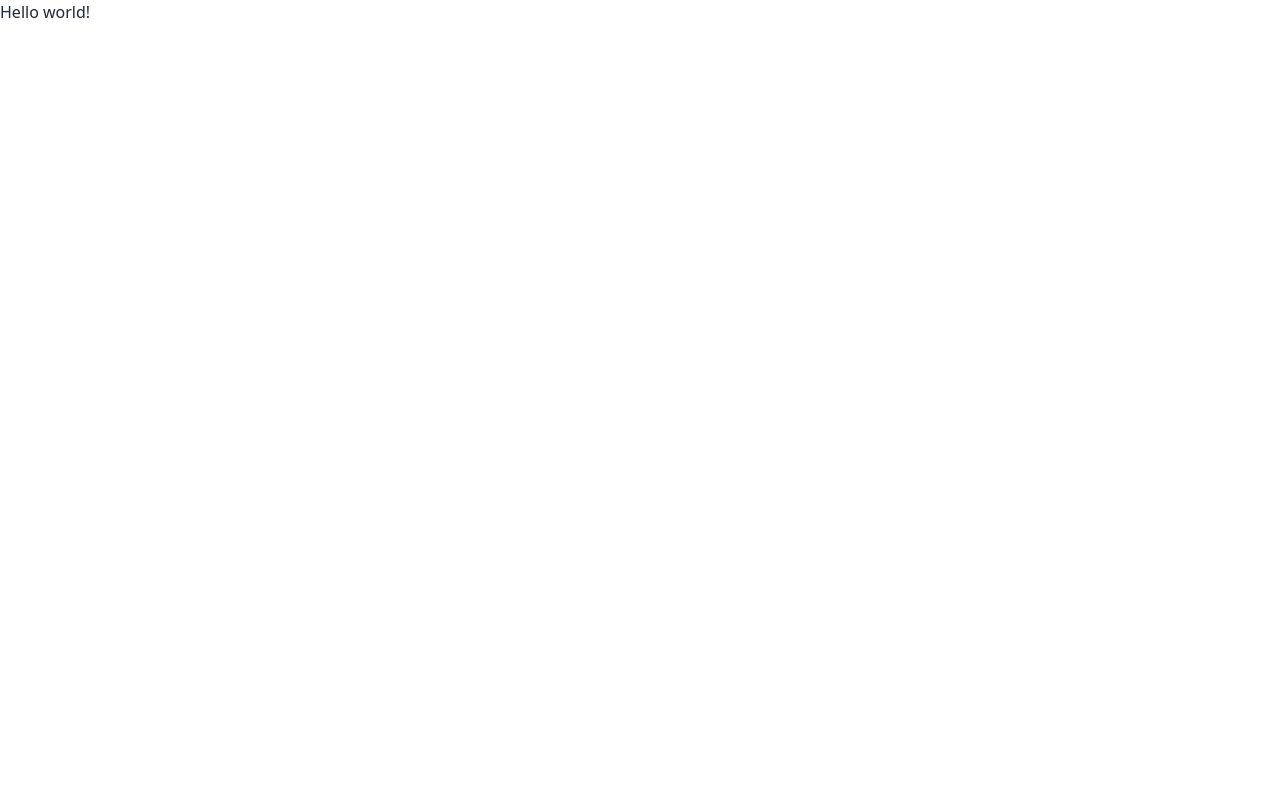
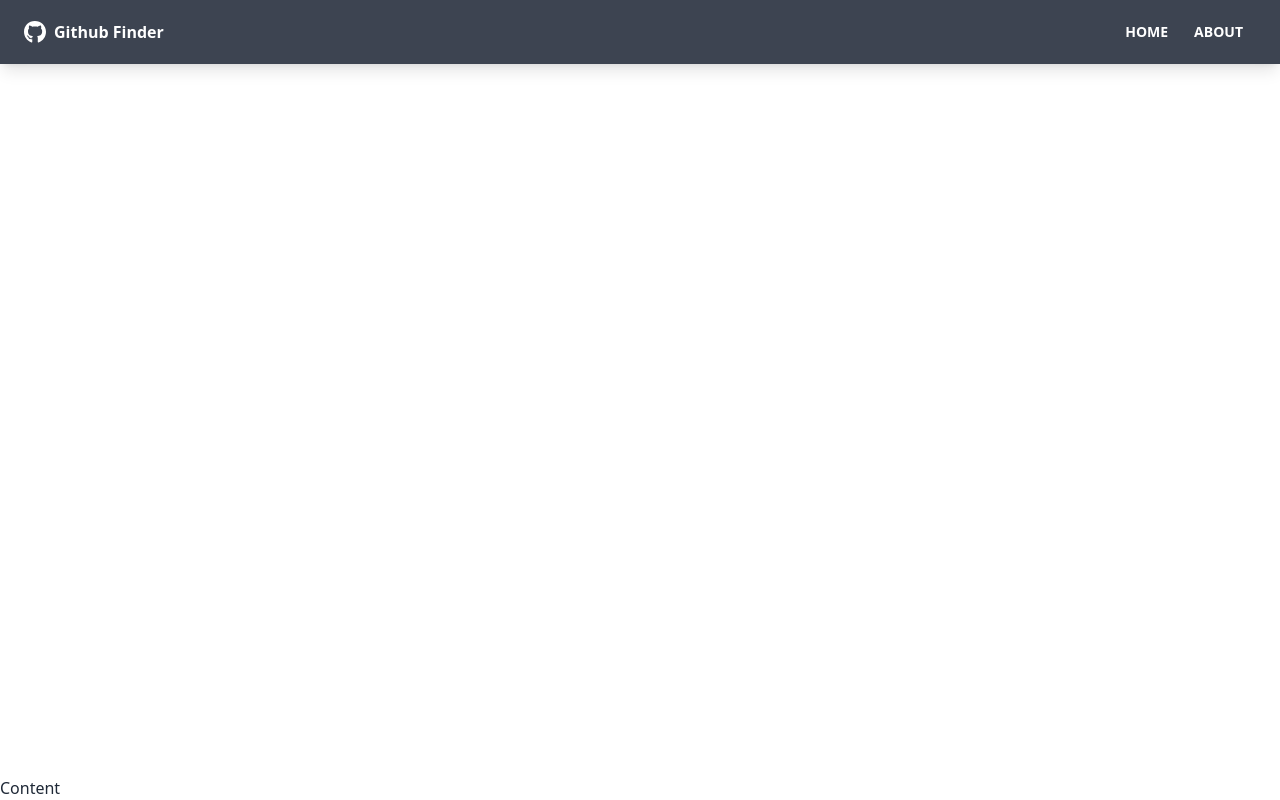
Before and after one commit to panosjapan7/github-finder-react-app, a React (Create React App) app: page / in a window 1280 px wide. Built offline with nearby package versions, Linux system fonts and the light colour scheme; the HTML template or start-up script is replaced by a standard one.

Commit message:
Navbar component

```diff
--- a/package.json
+++ b/package.json
@@ -9,6 +9,8 @@
     "daisyui": "^2.17.0",
     "react": "^18.2.0",
     "react-dom": "^18.2.0",
+    "react-icons": "^4.4.0",
+    "react-router-dom": "^6.3.0",
     "react-scripts": "5.0.1",
     "web-vitals": "^2.1.4"
   },
--- a/src/App.js
+++ b/src/App.js
@@ -1,11 +1,17 @@
-
+import { BrowserRouter as Router, Route } from "react-router-dom";
+import Navbar from "./components/layout/Navbar";
 
 
 function App() {
   return (
-    <div>
-      <h1>Hello world!</h1>
-    </div>
+    <Router>
+      <div className="flex flex-col justify-between h-screen">
+        <Navbar />
+        <main>
+          Content
+        </main>
+      </div>
+    </Router>
   );
 }
 
--- /dev/null
+++ b/src/components/layout/Navbar.jsx
@@ -0,0 +1,32 @@
+import { Link } from "react-router-dom";
+import PropTypes from "prop-types";
+import { FaGithub } from "react-icons/fa";
+
+function Navbar({ title }) {
+  return (
+    <nav className="navbar mb-12 shadow-lg bg-neutral text-neutral-content">
+        <div className="container mx-auto">
+            <div className="flex-none px-2 mx-2">
+                <FaGithub className="inline pr-2 text-3xl" />
+                <Link to="/" className="txt-lg font-bold align-middle">{title}</Link>
+            </div>
+        </div>
+        <div className="flex-1 px-2 mx-2">
+            <div className="flex justify-end">
+                <Link to="/" className="btn btn-ghost btn-sm rounded-btn">Home</Link>
+                <Link to="/about" className="btn btn-ghost btn-sm rounded-btn">About</Link>
+            </div>
+        </div>
+    </nav>
+  )
+}
+
+Navbar.defaultProps = {
+    title: "Github Finder"
+}
+
+Navbar.propTypes = {
+    title: PropTypes.string,
+}
+
+export default Navbar
```
Also changed, not shown: 1 other file (tests, documents, lock files or other folders).
